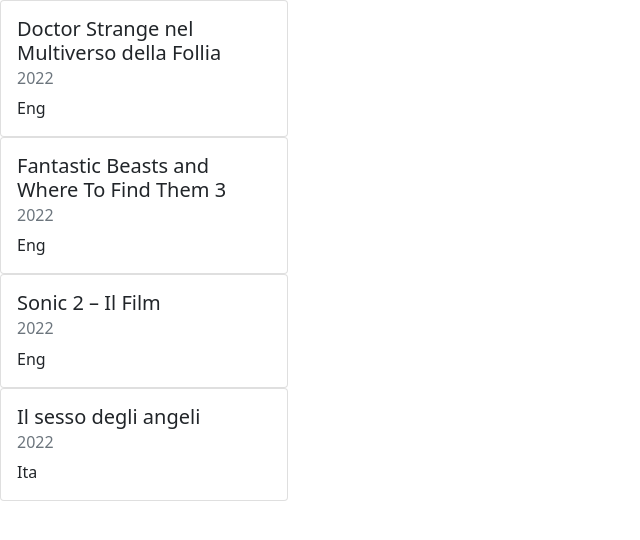
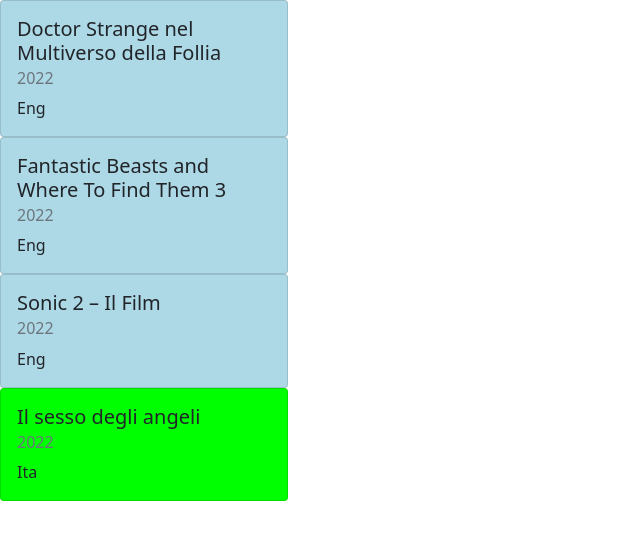
Before and after one commit to NuvoloniM/php-oop-1, a PHP site: page / in a window 1280 px wide. Shown: the top 540 px of the page, without its empty margins (0-640 px from the left). Run offline with PHP 8.4, Linux system fonts and the light colour scheme.

Commit message:
method set and method get

```diff
--- a/index.php
+++ b/index.php
@@ -28,14 +28,14 @@ class Movie {
     // creo un metodo che sarà valido solo per gli elementi che fanno parte della classe
     public function setColor($lang){
         if ($lang == 'Ita') {
-            $this -> color = 'red';
+            $this -> color = 'lime';
         } else {
-            $this -> color = 'black';
+            $this -> color = 'lightblue';
         }
     }
 
     public function getColor(){
-        $this -> color;
+        return $this -> color;
     }
 }
 
@@ -45,6 +45,11 @@ $animali = new Movie ("Fantastic Beasts and Where To Find Them 3", 2022, "Eng");
 $sonic = new Movie ("Sonic 2 – Il Film", 2022, "Eng");
 $angeli = new Movie ("Il sesso degli angeli", 2022, "Ita");
 
+//uso la funzione per settare il colore delle istanze di Movie appena create
+$strange-> setcolor($strange->lang);
+$animali-> setcolor($animali->lang);
+$sonic-> setcolor($sonic->lang);
+$angeli-> setcolor($angeli->lang);
 // foreach ($strange as $key => $value){
 //     echo  "<p>" . $strange -> $key . "</p>";
 // }
@@ -60,28 +65,28 @@ $angeli = new Movie ("Il sesso degli angeli", 2022, "Ita");
     <title>Constructor</title>
 </head>
 <body>
-    <div class="card" :class=() style="width: 18rem;">
+    <div class="card" style="width: 18rem; background-color: <?php echo $strange->getColor() ?>">
         <div class="card-body">
             <h5 class="card-title"> <?php echo $strange->title ?></h5>
             <h6 class="card-subtitle mb-2 text-muted"> <?php echo $strange -> year ?></h6>
             <p class="card-text"> <?php echo $strange -> lang ?></p>
         </div>
     </div>
-    <div class="card" style="width: 18rem;">
+    <div class="card" style="width: 18rem; background-color: <?php echo $animali->getColor() ?>">
         <div class="card-body">
             <h5 class="card-title"> <?php echo $animali->title ?></h5>
             <h6 class="card-subtitle mb-2 text-muted"> <?php echo $animali -> year ?></h6>
             <p class="card-text"> <?php echo $animali -> lang ?></p>
         </div>
     </div>
-    <div class="card" style="width: 18rem;">
+    <div class="card" style="width: 18rem; background-color: <?php echo $sonic->getColor() ?>">
         <div class="card-body">
             <h5 class="card-title"> <?php echo $sonic->title ?></h5>
             <h6 class="card-subtitle mb-2 text-muted"> <?php echo $sonic -> year ?></h6>
             <p class="card-text"> <?php echo $sonic -> lang ?></p>
         </div>
     </div>
-    <div class="card" style="width: 18rem;">
+    <div class="card" style="width: 18rem; background-color: <?php echo $angeli->getColor() ?>">
         <div class="card-body">
             <h5 class="card-title"> <?php echo $angeli->title ?></h5>
             <h6 class="card-subtitle mb-2 text-muted"> <?php echo $angeli -> year ?></h6>
```
